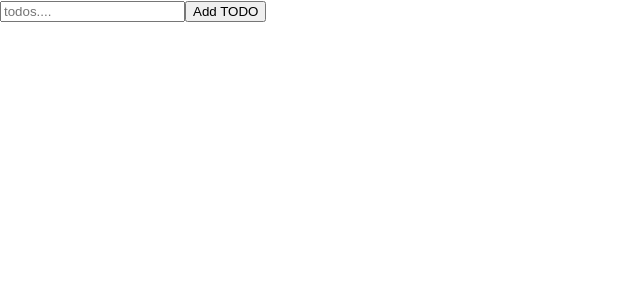
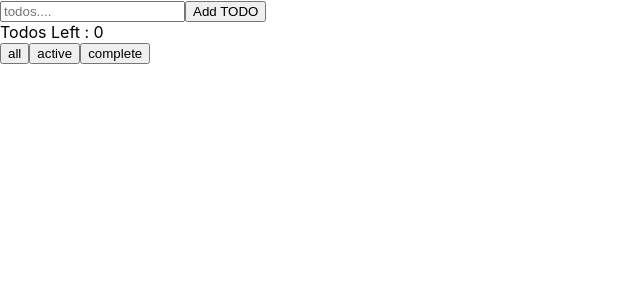
Before and after one commit to iamyss/TodoList, a React (Create React App) app: page / in a window 1280 px wide. Shown: the top 300 px of the page, without its empty margins (0-640 px from the left). Built offline with nearby package versions, Linux system fonts and the light colour scheme.

Commit message:
Filter Todos

```diff
--- a/src/components/TodoList.js
+++ b/src/components/TodoList.js
@@ -4,6 +4,7 @@ import Todo from "./Todo";
 export default class TodoList extends React.Component {
   state = {
     todos: [],
+    todosToShow: "all",
   };
 
   addTodo = (todo) => {
@@ -27,17 +28,44 @@ export default class TodoList extends React.Component {
     });
   };
 
+  updateTodoToShow = (s) => {
+    this.setState({
+      todosToShow: s,
+    });
+  };
+
   render() {
+    let todos = [];
+    if (this.state.todosToShow === "all") {
+      todos = this.state.todos;
+    } else if (this.state.todosToShow === "active") {
+      todos = this.state.todos.filter((todo) => !todo.complete);
+    } else if (this.state.todosToShow === "complete") {
+      todos = this.state.todos.filter((todo) => todo.complete);
+    }
     return (
       <div>
         <TodoForm onSubmit={this.addTodo} />
-        {this.state.todos.map((todo) => (
+        {todos.map((todo) => (
           <Todo
             key={todo.id}
             toggleComplete={() => this.toggleComplete(todo.id)}
             todo={todo}
           />
         ))}
+        <div>
+          Todos Left :{" "}
+          {this.state.todos.filter((todo) => !todo.complete).length}
+        </div>
+        <div>
+          <button onClick={() => this.updateTodoToShow("all")}>all</button>
+          <button onClick={() => this.updateTodoToShow("active")}>
+            active
+          </button>
+          <button onClick={() => this.updateTodoToShow("complete")}>
+            complete
+          </button>
+        </div>
       </div>
     );
   }
```
